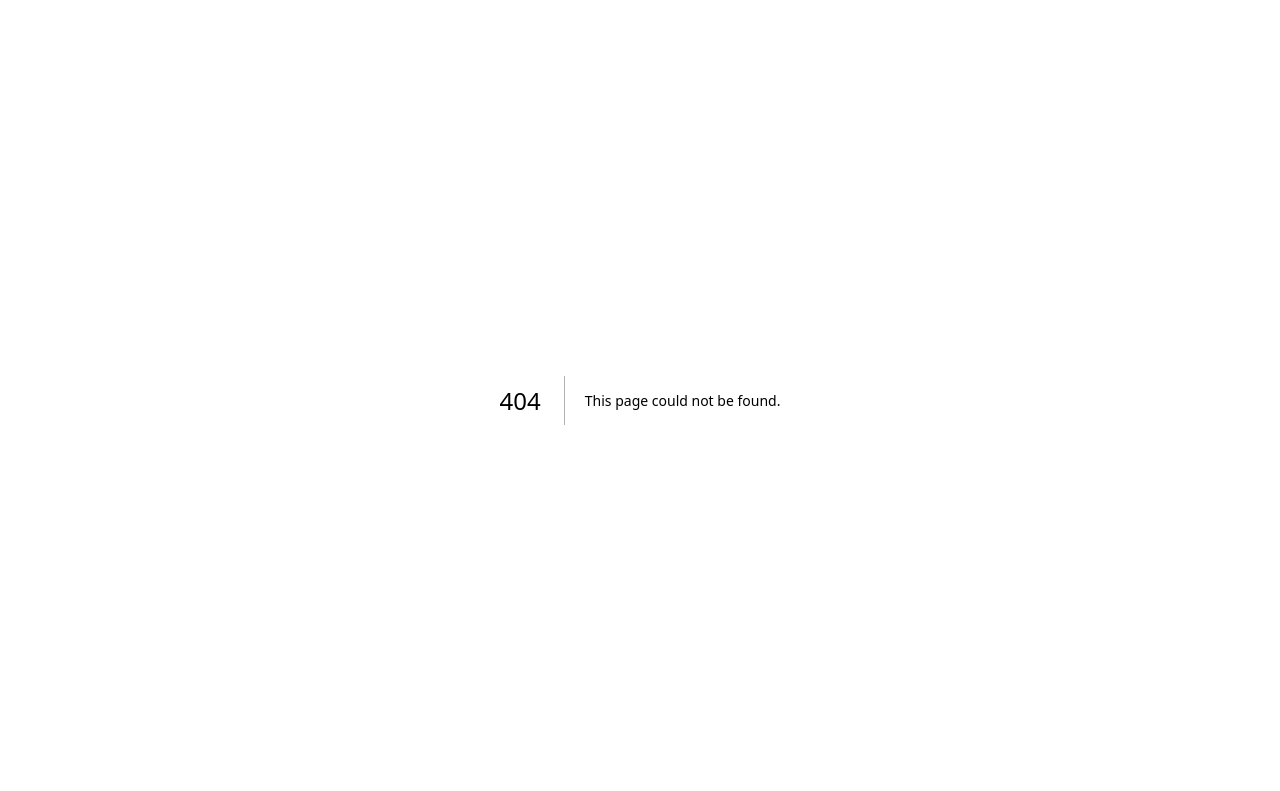
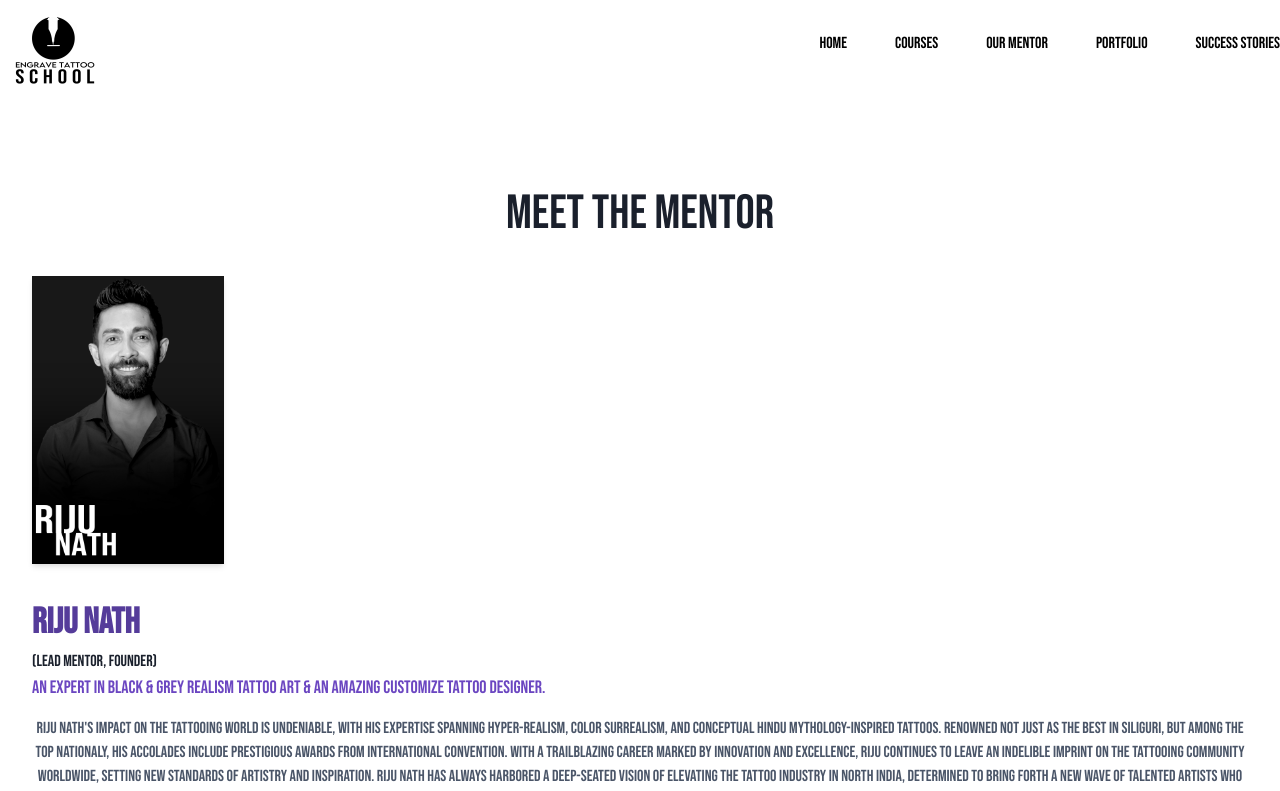
Before and after one commit to Rangeet07/EngraveSchool, a Next.js app: page /our-mentor in a window 1280 px wide. Before the commit this address had no page. Shown: the top 791 px of the page. Built offline with nearby package versions, Linux system fonts and the light colour scheme.

Commit message:
mentorpage

```diff
--- a/features/common/modules/Navigation/NavigationConsts.js
+++ b/features/common/modules/Navigation/NavigationConsts.js
@@ -3,7 +3,7 @@ import { HiPhoneArrowUpRight } from "react-icons/hi2";
 export const navigationLinks = [
 {title: "Home", link:"/"},
 {title: "Courses", link:"/courses"},
-{title: "Team", link:"/#team"},
+{title: "Our Mentor", link:"/our-mentor"},
 {title: "Portfolio", link:"/portfolio"},
 {title: "Success Stories", link:"/#stories"}
 
--- /dev/null
+++ b/pages/our-mentor/index.js
@@ -0,0 +1,54 @@
+import { artists } from '@/features/Home/components/MeetTheTeam/artistConsts'
+import ArtistCard from '@/features/Home/components/MeetTheTeam/components/ArtistCard'
+import DefaultLayout from '@/features/Layouts/DefaultLayout'
+import { Box, Flex, Text } from '@chakra-ui/react'
+import React from 'react'
+
+const index = () => {
+  return (
+    <DefaultLayout>
+            <Box id="team" maxWidth="1280px" margin="0 auto" paddingY={{base:"3rem", sm: "6rem"}}
+    >
+        <Text
+            fontSize={{ base:"4xl", sm: "5xl"}}
+            lineHeight="shorter"
+            fontWeight="light"
+            paddingX="2rem"
+            textAlign="center"
+            alignItems="center"
+        >
+            Meet The Mentor
+        </Text>
+        {/* <Text
+            fontSize="2xl"
+            fontWeight="light"
+            marginTop="1rem"
+            marginBottom="3rem"
+            paddingX="2rem"
+            textAlign="center"
+
+        >
+            The best in the industry, at your service 24/7
+        </Text> */}
+        <Flex
+            direction={{ base:"column", sm:"row"}}
+            justifyContent="space-between"
+            gap="1.5rem"
+
+        >
+         {artists.map((artist) => (
+               <ArtistCard  key={artist.name} {...artist} />
+            ))}
+
+
+
+
+
+
+        </Flex>
+        </Box>
+    </DefaultLayout>
+  )
+}
+
+export default index
```
Also changed, not shown: features/Home/components/MeetTheTeam/MeetTheTeam.js (+36 -3 lines), features/Home/components/MeetTheTeam/artistConsts.js (+1 -1 lines).
